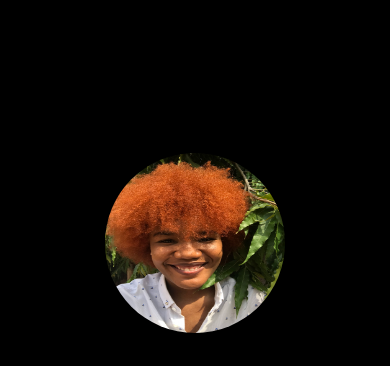
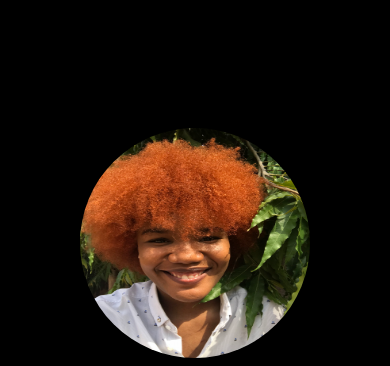
Before and after one commit to raymond-sikpojie/S.I-OHUMU, a website with bundled scripts: page index.html in a window 390 px wide. Shown: the part 56-422 px from the top of the page. Built offline with nearby package versions, Linux system fonts and the light colour scheme.

Commit message:
latest commit

```diff
--- a/css/style.css
+++ b/css/style.css
@@ -261,11 +261,11 @@ img {
   margin: 20px;
 }
 
+/*  For Smaller Screens */
 @media (max-width: 1100px) {
-  img {
-    width: 330px;
-    height: 330px;
-    border-radius: 50%;
+  .img {
+    width: 300px;
+    height: 300px;
     padding: 10px;
   }
   .home {
@@ -319,13 +319,20 @@ img {
   }
 }
 
-@media (max-width: 600px) {
-  img {
-    width: 200px;
-    height: 200px;
+/* For Even Smaller Screens */
+@media (max-width: 500px) {
+  .home {
+    /* font-size: 1em; */
+  }
+  .home-pic {
+    width: 250px;
+    height: 250px;
     border-radius: 50%;
     padding: 10px;
   }
+  /* .about .text {
+    width: 85vw;
+  } */
 
   .card {
     /* margin: 1em; */
```
